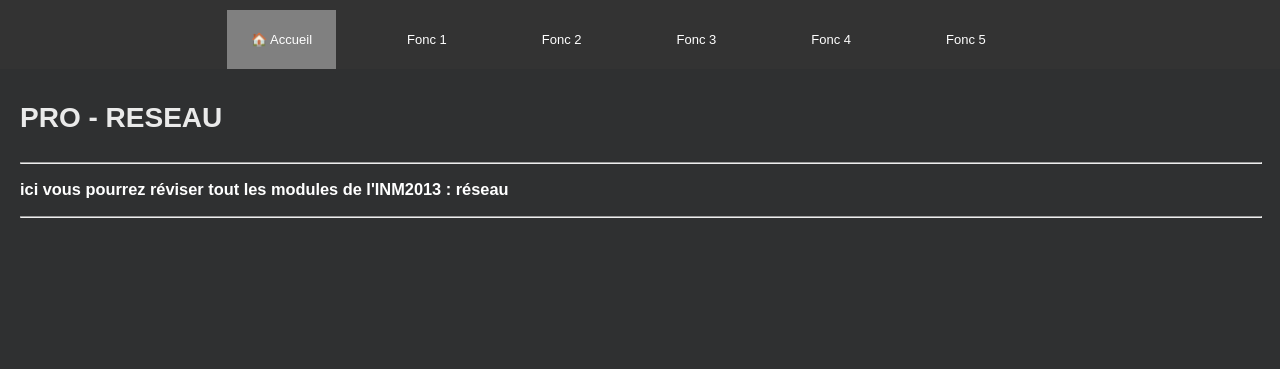
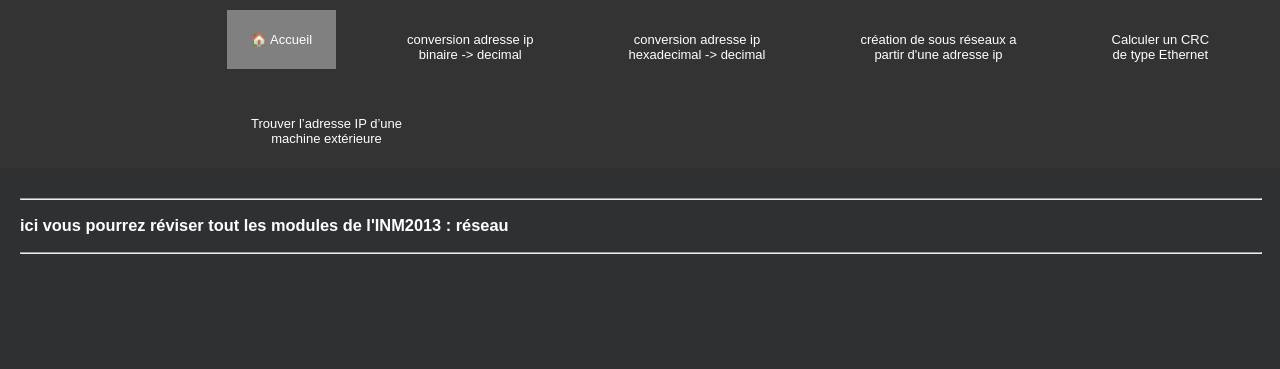
Before and after one commit to pleijan/Plateforme-de-revision-Reseaux, a PHP site: page / in a window 1280 px wide. Shown: the top 369 px of the page. Run offline with PHP 8.4, Linux system fonts and the light colour scheme.

Commit message:
fix maquette css

```diff
--- a/index.php
+++ b/index.php
@@ -1,31 +1,28 @@
-<?php
 
-echo"<!DOCTYPE html>
+
+<!DOCTYPE html>
 <html>
 <head>
-  <meta charset=\"UTF-8\">
+  <meta charset="UTF-8">
   <title>Technologie</title>
-  <link rel=\"stylesheet\" href=\"style.css\" type=\"text/css\" />
-<div id=\"blocmenu\">
-      <ul id=\"menu\">
-        <li><a class=\"active\" href=\"index.html\">&#127968; Accueil</a></li>
-        <li><a href=\"portable.html\">Fonc 1</a></li>
-        <li><a href=\"ordinateur.html\">Fonc 2</a></li>
-        <li><a href=\"console.html\">Fonc 3</a></li>
-        <li><a href=\"tv.html\">Fonc 4</a></li>
-        <li><a href=\"internet.html\">Fonc 5</a></li>
+  <link rel="stylesheet" href="style.css" type="text/css" />
+<div id="blocmenu">
+      <ul id="menu">
+        <li><a class="active" href="index.php">&#127968; Accueil</a></li>
+        <li><a href="bin-dec.php">conversion adresse ip<br>binaire -> decimal</a></li>
+        <li><a href="hex-dec.php">conversion adresse ip<br>hexadecimal -> decimal</a></li>
+        <li><a href="sousReseaux.php">création de sous réseaux a<br>partir d'une adresse ip</a></li>
+        <li><a href="index.php">Calculer un CRC<br>de type Ethernet</a></li>
+        <li><a href="index.php">Proposer un sniffer<br>nmap</a></li>
+        <li><a href="index.php">Trouver l’adresse IP d’une<br>machine extérieure</a></li>
       </ul>
 </div>
 </head>
 
 <body>
 
-<div id=\"global\">
-  <div id=\"entete\">
-      </br>
-      </br>
-      </br>
-      </br>
+<div id="global">
+  <div id="entete">
       <h1><p>PRO - RESEAU</p></h1>
       <HR width=1240>
        <h3><p>ici vous pourrez réviser tout les modules de l'INM2013 : réseau</p></h3>
@@ -34,12 +31,12 @@ echo"<!DOCTYPE html>
   </div>
 
 
-  <div id=\"contenu\">
+  <div id="contenu">
   </div>
 </div>
 </body>
 <footer>
 </footer>
-</html>";
-
+</html>
+<?php
 ?>
--- a/style.css
+++ b/style.css
@@ -5,7 +5,7 @@ body {
   color: white;
   font-family: Arial, sans-serif;
   font-size: 13px;
-
+  margin-top: 100px;
 }
 
 html{
@@ -125,7 +125,7 @@ margin-top: 5px;
 
 #barreMenu{
   width: 30%;
-margin-left: -1090px;
+margin-left: -500px;
 margin-top: -10px;
 }
 
@@ -151,7 +151,7 @@ margin-top: -10px;
   background-color: #333;
   position: fixed;
   top: 0;
-  width: 100%;
+  width:100%;
 
 }
 
```
Also changed, not shown: bin-dec.php (+18 -6 lines), hex-dec.php (+17 -0 lines), sousReseaux.php (+17 -0 lines), sujet_rapport/network_educational_tools.png (renamed from network_educational_tools.png), 6 other files.
